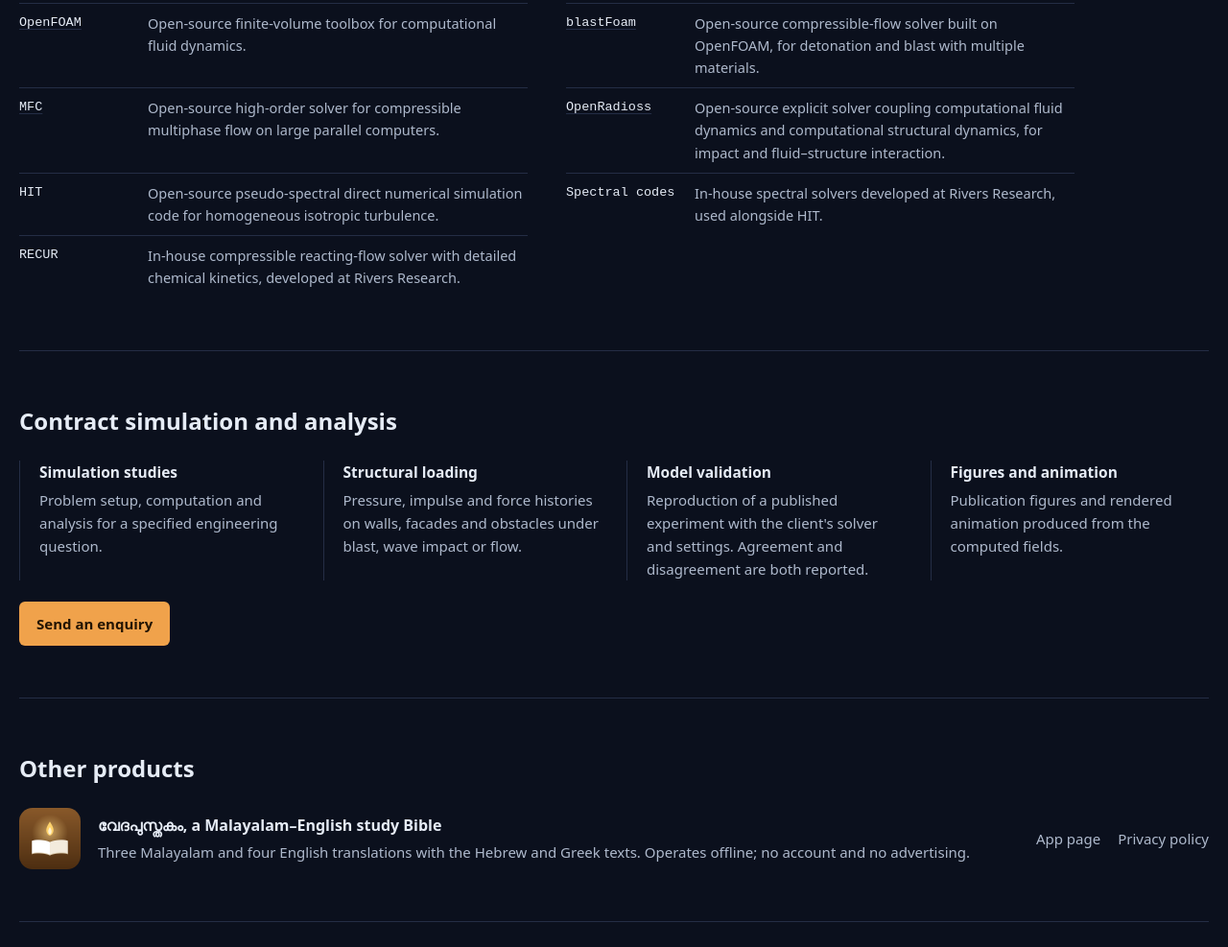
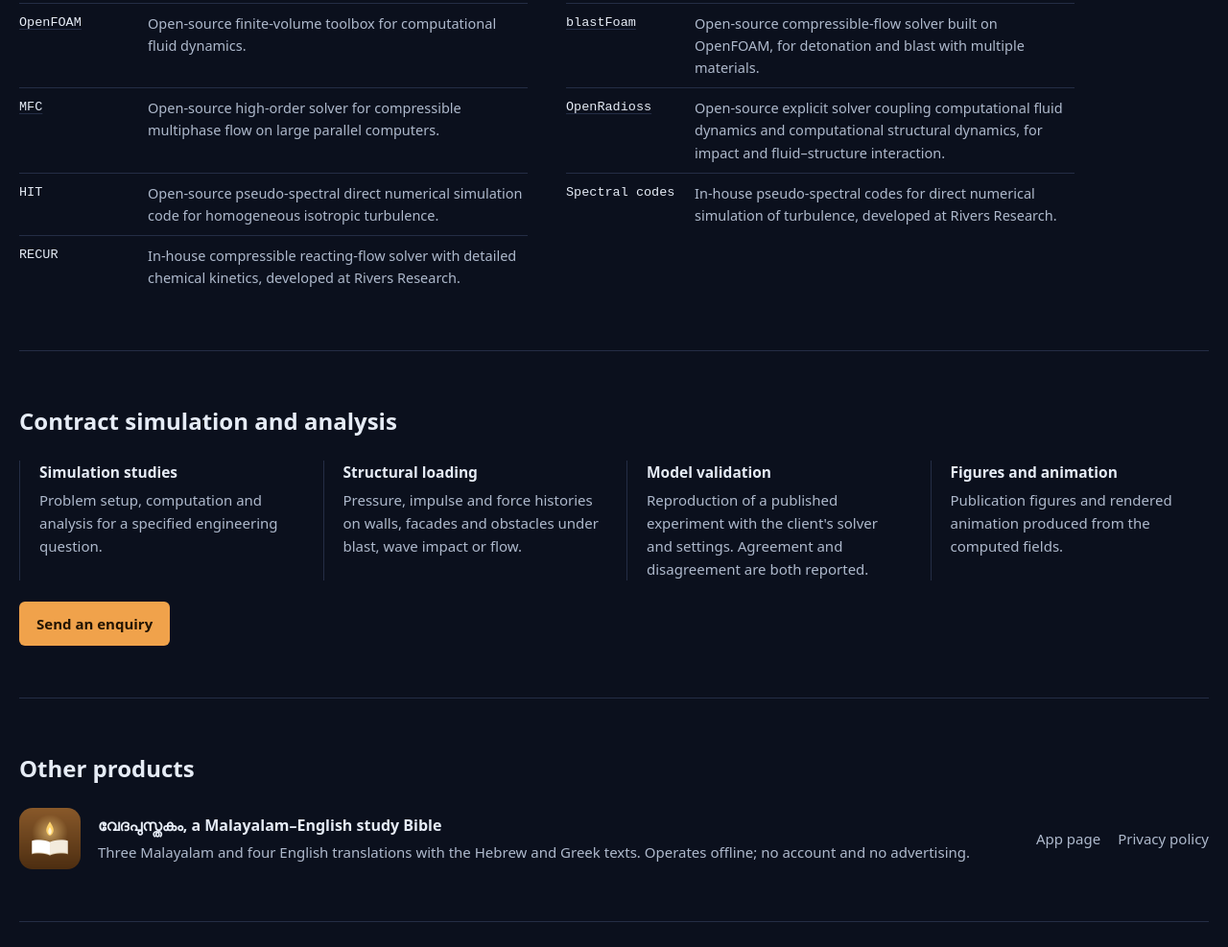
Before and after one commit to donfluids/rivers, a plain HTML site: page index.html in a window 1280 px wide. Shown: the part 3615-4602 px from the top of the page at 96% size. Drawn offline with Linux system fonts and the light colour scheme.

Commit message:
Describe in-house spectral codes as pseudo-spectral turbulence codes
Co-Authored-By: Claude Fable 5.2 <noreply@anthropic.com>
Claude-Session: https://claude.ai/code/session_01F2Mxg3erHnPXUWtksqKaa4

```diff
--- a/index.html
+++ b/index.html
@@ -130,7 +130,7 @@ html.js #summary:not(.open) .more{display:block}
 <section id="about" style="margin-top:0"><h2>About</h2><p class="about">Rivers Research was founded by Don Daniel, who holds a PhD in mechanical engineering from the University of Maryland, College Park (2014). His published work covers four areas:</p><ul class="areas"><li>Onset of convection and stability of diffusive boundary layers in porous media</li><li>Direct numerical simulation and forcing of turbulence, including scalar mixing</li><li>Energy exchange between waves and balanced flows in rotating, stratified turbulence</li><li>Implicit Fokker–Planck solvers for runaway electrons in plasmas</li></ul><p class="about">His papers have appeared in the Journal of Fluid Mechanics, Physics of Fluids, Physical Review Fluids, Computer Physics Communications and the Journal of Computational Physics.</p><p class="about" style="margin-top:12px"><a href="https://scholar.google.com/citations?user=0wWZdIIAAAAJ&amp;hl=en" rel="noopener">Publications on Google Scholar</a></p></section>
 <section id="scope" style="margin-top:0"><h2>Problem classes</h2><div class="cols"><div><h3>Turbulence</h3><p>Turbulent flow resolved directly, including the transport and mixing of particles and scalars.</p></div><div><h3>Blast and detonation</h3><p>Blast loading in the open, in enclosed rooms and between buildings, and the structure of detonation fronts.</p></div><div><h3>Shock and multiphase flow</h3><p>Shock waves interacting with gas and liquid interfaces, including bubble collapse near walls.</p></div><div><h3>Free-surface flow, impact and porous media</h3><p>Wave impact on structures, deformation of metals at high rates, and flow through porous materials.</p></div></div></section>
 <section id="procedure" style="margin-top:0"><h2>Validation and reporting procedure</h2><div class="cols three"><div><h3><span class="stepn">1</span>Reference case</h3><p>A method is first applied to a problem with a known answer from the literature.</p></div><div><h3><span class="stepn">2</span>Grid convergence</h3><p>Each case is computed at more than one resolution, and quantities that have not converged are identified.</p></div><div><h3><span class="stepn">3</span>Reported deviation</h3><p>Every result is stated with its difference from the reference, including where the agreement is weaker.</p></div></div></section>
-<section id="solvers" style="margin-top:0"><h2>Solvers</h2><dl class="solvers"><div><dt><a href="https://openfoam.org/" rel=noopener>OpenFOAM</a></dt><dd>Open-source finite-volume toolbox for computational fluid dynamics.</dd></div><div><dt><a href="https://github.com/synthetik-technologies/blastfoam" rel=noopener>blastFoam</a></dt><dd>Open-source compressible-flow solver built on OpenFOAM, for detonation and blast with multiple materials.</dd></div><div><dt><a href="https://mflowcode.github.io/" rel=noopener>MFC</a></dt><dd>Open-source high-order solver for compressible multiphase flow on large parallel computers.</dd></div><div><dt><a href="https://www.openradioss.org/" rel=noopener>OpenRadioss</a></dt><dd>Open-source explicit solver coupling computational fluid dynamics and computational structural dynamics, for impact and fluid–structure interaction.</dd></div><div><dt>HIT</dt><dd>Open-source pseudo-spectral direct numerical simulation code for homogeneous isotropic turbulence.</dd></div><div><dt>Spectral codes</dt><dd>In-house spectral solvers developed at Rivers Research, used alongside HIT.</dd></div><div><dt>RECUR</dt><dd>In-house compressible reacting-flow solver with detailed chemical kinetics, developed at Rivers Research.</dd></div></dl></section>
+<section id="solvers" style="margin-top:0"><h2>Solvers</h2><dl class="solvers"><div><dt><a href="https://openfoam.org/" rel=noopener>OpenFOAM</a></dt><dd>Open-source finite-volume toolbox for computational fluid dynamics.</dd></div><div><dt><a href="https://github.com/synthetik-technologies/blastfoam" rel=noopener>blastFoam</a></dt><dd>Open-source compressible-flow solver built on OpenFOAM, for detonation and blast with multiple materials.</dd></div><div><dt><a href="https://mflowcode.github.io/" rel=noopener>MFC</a></dt><dd>Open-source high-order solver for compressible multiphase flow on large parallel computers.</dd></div><div><dt><a href="https://www.openradioss.org/" rel=noopener>OpenRadioss</a></dt><dd>Open-source explicit solver coupling computational fluid dynamics and computational structural dynamics, for impact and fluid–structure interaction.</dd></div><div><dt>HIT</dt><dd>Open-source pseudo-spectral direct numerical simulation code for homogeneous isotropic turbulence.</dd></div><div><dt>Spectral codes</dt><dd>In-house pseudo-spectral codes for direct numerical simulation of turbulence, developed at Rivers Research.</dd></div><div><dt>RECUR</dt><dd>In-house compressible reacting-flow solver with detailed chemical kinetics, developed at Rivers Research.</dd></div></dl></section>
 <section id="services" style="margin-top:0"><h2>Contract simulation and analysis</h2><div class="cols"><div><h3>Simulation studies</h3><p>Problem setup, computation and analysis for a specified engineering question.</p></div><div><h3>Structural loading</h3><p>Pressure, impulse and force histories on walls, facades and obstacles under blast, wave impact or flow.</p></div><div><h3>Model validation</h3><p>Reproduction of a published experiment with the client's solver and settings. Agreement and disagreement are both reported.</p></div><div><h3>Figures and animation</h3><p>Publication figures and rendered animation produced from the computed fields.</p></div></div><a class="btn" href="#services" data-mail="Simulation enquiry">Send an enquiry</a></section>
 <section style="margin-top:0"><h2>Other products</h2><div class="app"><img src="assets/bible-ml.png" alt="വേദപുസ്തകം app icon" width="64" height="64"><div class="txt"><h3><span lang="ml">വേദപുസ്തകം</span>, a Malayalam–English study Bible</h3><p>Three Malayalam and four English translations with the Hebrew and Greek texts. Operates offline; no account and no advertising.</p></div><div class="links"><a href="bible/">App page</a><a href="bible/privacy">Privacy policy</a></div></div></section>
 <section id="enquiries" class="closing" style="margin-top:0"><div><h2>Enquiries</h2><p>State the question to be answered and the data available. Replies are sent by email.</p></div><div class="closing-actions"><a class="btn" href="#services" data-mail="Simulation enquiry">Send an enquiry</a><a class="back" href="#cases">Back to the cases</a></div></section>
```
